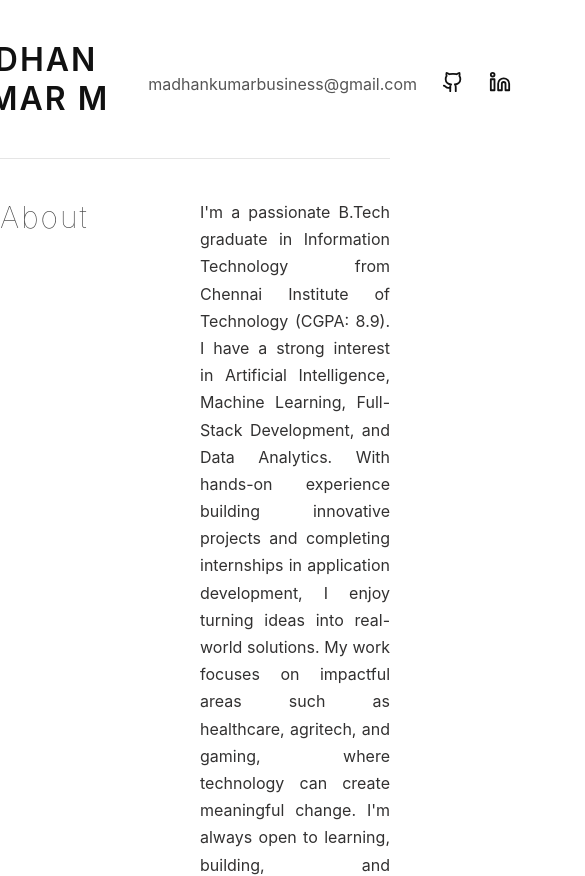
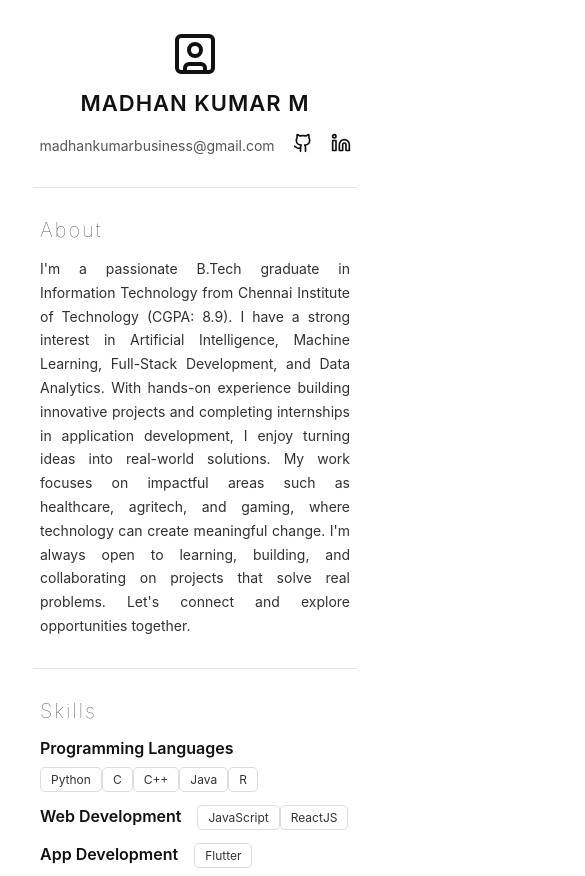
Before and after one commit to the-madhankumar/the-madhankumar.github.io, a React (Create React App) app: page / in a window 390 px wide. Shown: the top 876 px of the page, 585 px wide, since content can reach past the window. Built offline with nearby package versions, Linux system fonts and the light colour scheme.

Commit message:
Deploy React build to main

```diff
--- a/public/index.html
+++ b/public/index.html
@@ -2,29 +2,16 @@
 <html lang="en">
   <head>
     <meta charset="utf-8" />
-    <link rel="icon" href="%PUBLIC_URL%/favicon.ico" />
+    <link rel="icon" href="./images/dev.png" />
     <meta name="viewport" content="width=device-width, initial-scale=1" />
     <meta name="theme-color" content="#000000" />
     <meta
       name="description"
       content="Web site created using create-react-app"
     />
-    <link rel="apple-touch-icon" href="%PUBLIC_URL%/logo192.png" />
-    <!--
-      manifest.json provides metadata used when your web app is installed on a
-      user's mobile device or desktop. See https://developers.google.com/web/fundamentals/web-app-manifest/
-    -->
+    <link rel="apple-touch-icon" href="./images/dev.png" />
     <link rel="manifest" href="%PUBLIC_URL%/manifest.json" />
-    <!--
-      Notice the use of %PUBLIC_URL% in the tags above.
-      It will be replaced with the URL of the `public` folder during the build.
-      Only files inside the `public` folder can be referenced from the HTML.
-
-      Unlike "/favicon.ico" or "favicon.ico", "%PUBLIC_URL%/favicon.ico" will
-      work correctly both with client-side routing and a non-root public URL.
-      Learn how to configure a non-root public URL by running `npm run build`.
-    -->
-    <title>React App</title>
+    <title>MADHAN KUMAR M</title>
   </head>
   <body>
     <noscript>You need to enable JavaScript to run this app.</noscript>
--- a/src/components/Home/index.css
+++ b/src/components/Home/index.css
@@ -293,5 +293,196 @@
 }
 
 .flip-icon {
-  transform: scaleX(-1);
+    transform: scaleX(-1);
 }
+
+@media (max-width: 1024px) {
+
+    .section {
+        grid-template-columns: 140px 1fr;
+        gap: 30px;
+        padding: 0 20px;
+    }
+
+    .divider {
+        max-width: 90%;
+    }
+
+    .first-section {
+        gap: 16px;
+        padding-top: 35px;
+    }
+
+    .first-section svg {
+        width: 60px;
+        height: 60px;
+    }
+
+    .my-name {
+        font-size: 28px;
+    }
+
+    .my-links {
+        gap: 20px;
+    }
+
+}
+
+@media (max-width: 768px) {
+
+    .first-section {
+        flex-direction: column;
+        text-align: center;
+        gap: 15px;
+    }
+
+    .my-name {
+        font-size: 26px;
+        letter-spacing: 1px;
+    }
+
+    .first-section svg {
+        width: 55px;
+        height: 55px;
+    }
+
+    .my-links {
+        justify-content: center;
+    }
+
+    .section {
+        grid-template-columns: 1fr;
+        gap: 15px;
+        padding: 0 25px;
+    }
+
+    .title {
+        font-size: 24px;
+    }
+
+    .description {
+        font-size: 15px;
+    }
+
+    .divider {
+        margin: 30px 0;
+        max-width: 90%;
+    }
+
+    /* Education section */
+    .education-container {
+        flex-direction: column;
+        align-items: flex-start;
+    }
+
+    .first-section {
+        flex-direction: column;
+        justify-content: center;
+        text-align: center;
+        gap: 14px;
+    }
+
+    .first-section svg {
+        width: 55px;
+        height: 55px;
+    }
+
+    .my-name {
+        font-size: 26px;
+        letter-spacing: 1.5px;
+    }
+
+    .my-links {
+        justify-content: center;
+        margin-top: 5px;
+    }
+
+}
+
+@media (max-width: 480px) {
+
+    .Main-container {
+        padding: 0 15px;
+    }
+
+    .my-name {
+        font-size: 22px;
+    }
+
+    .title {
+        font-size: 20px;
+    }
+
+    .description {
+        font-size: 14px;
+    }
+
+    .skill-item {
+        font-size: 12px;
+    }
+
+    .project-card h2 {
+        font-size: 16px;
+    }
+
+    .project-card p {
+        font-size: 13px;
+    }
+
+    .project-card li {
+        font-size: 13px;
+    }
+
+    /* Work section */
+    .work-sub-section {
+        flex-direction: column;
+        gap: 5px;
+    }
+
+    /* Footer responsive */
+    .footer-content {
+        flex-direction: column;
+        gap: 10px;
+        text-align: center;
+    }
+
+    .footer-links {
+        flex-wrap: wrap;
+        justify-content: center;
+        gap: 8px;
+    }
+
+    .footer-icon {
+        width: 20px;
+        height: 20px;
+    }
+
+    .first-section {
+        gap: 12px;
+        padding-top: 30px;
+    }
+
+    .first-section svg {
+        width: 48px;
+        height: 48px;
+    }
+
+    .my-name {
+        font-size: 22px;
+        letter-spacing: 1px;
+    }
+
+    .my-links {
+        gap: 18px;
+    }
+
+    .my-links a {
+        font-size: 14px;
+    }
+
+    .my-links svg {
+        width: 20px;
+        height: 20px;
+    }
+
+}
```
Also changed, not shown: package.json (+7 -1 lines), public/images/dev.png (added), 1 other file (tests, documents, lock files or other folders).
